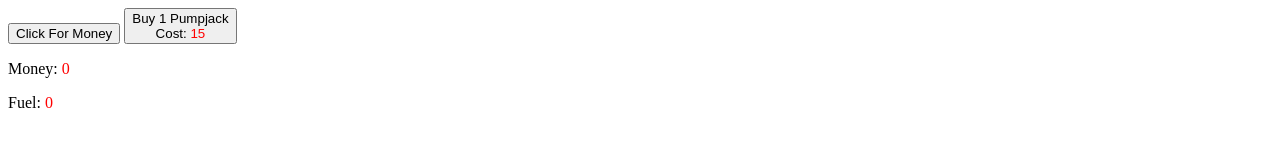
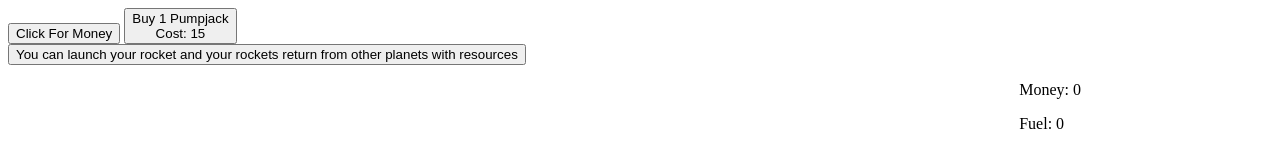
Before and after one commit to WhoTheHellClaimedNoobCoder/spaceIdleGame, a plain HTML site: page index.html in a window 1280 px wide. Drawn offline with Linux system fonts and the light colour scheme.

Commit message:
ballsack shredder

```diff
--- a/index.html
+++ b/index.html
@@ -14,9 +14,13 @@
         <button id=FuelGeneration" onclick="startFuelGeneration(1)">Buy 1 Pumpjack <br>
 
     Cost: <span id="Oil Rig Cost">15</span></button>
-        </div>
-    <p>Money: <span id="Money">0</span></p>
-    <p>Fuel: <span id="Fuel">0</span></p>
+    </div>
+    <div class="Launch Rocket"><button id="Launch a rocket">You can launch your rocket and your rockets return from other planets with resources</button></div>
+    <div class="rightSection">
+        <p>Money: <span id="Money">0</span></p>
+        <p>Fuel: <span id="Fuel">0</span></p>
+    </div>
+
     <script src="index.js""></script>
 </body>
 </html>
--- a/style.css
+++ b/style.css
@@ -1,3 +1,8 @@
-span {
-    color: red;
+.leftSection {
+    float: left;
+    width: 80%;
 }
+.rightSection {
+    float: right;
+    width: 20%;
+}
```
